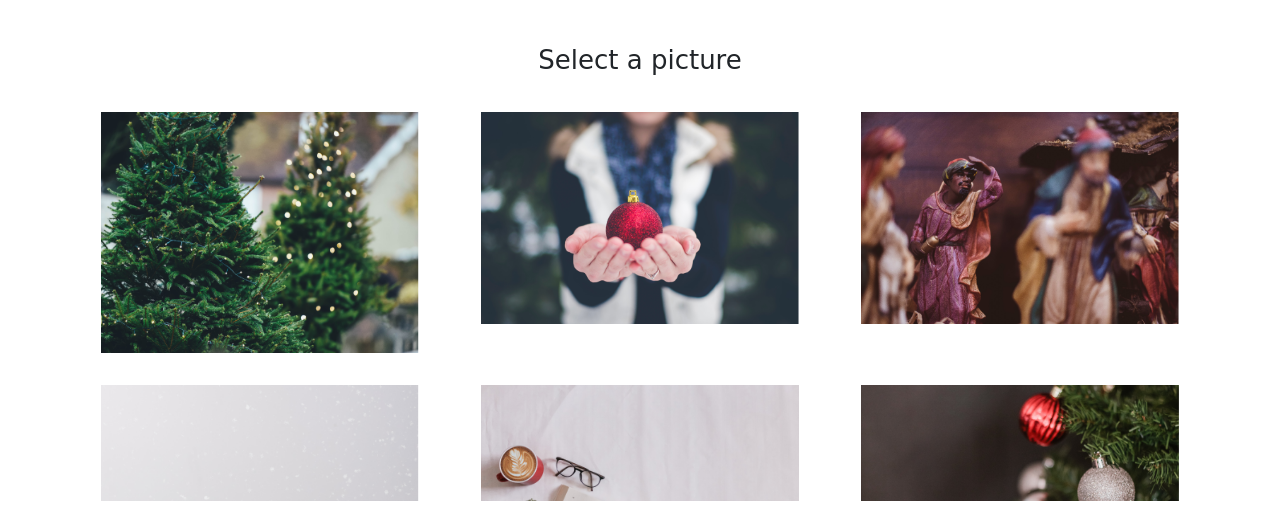
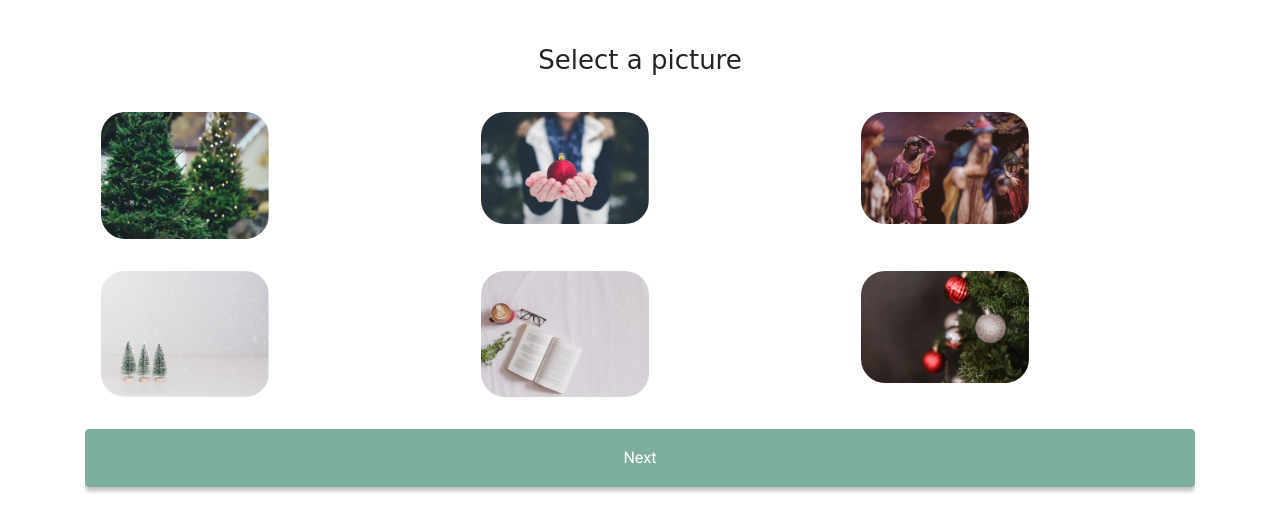
Before and after one commit to Atndesign/Wishmas, a plain HTML site: page index.html in a window 1280 px wide. Shown: the part 150-659 px from the top of the page. Drawn offline with nearby package versions, Linux system fonts and the light colour scheme; files that its build step writes are made by us from their sources.

Commit message:
Change position of the next step btn

```diff
--- a/_dev/css/components/step1.scss
+++ b/_dev/css/components/step1.scss
@@ -1,5 +1,4 @@
 .step1{
-    position: relative;
     height: 100%;
     p{
         font-family: $heading-font-family;
@@ -8,19 +7,26 @@
     }
     .choice-img{
         padding: $spacer;
+        width: 200px;
+        border-radius: 40px;
     }
     .image-wrapper{
-        height: 350px;
+        height: 230px;
         overflow-y: auto;
         overflow-x: hidden;
     }
     .nextStep-btn{
         position: absolute;
-        bottom: 10px;
+        bottom: 0;
         left: 50%;
         transform: translateX(-50%);
-        width: 70%;
+        padding: $spacer;
+        width: 100%;
+        color: white;
         box-shadow: 0px 4px 4px rgba(0, 0, 0, 0.25);
+    }
+    .choice-img-container{
+        text-align: center;
     }
 }
 @include media-breakpoint-up(lg) {
```
